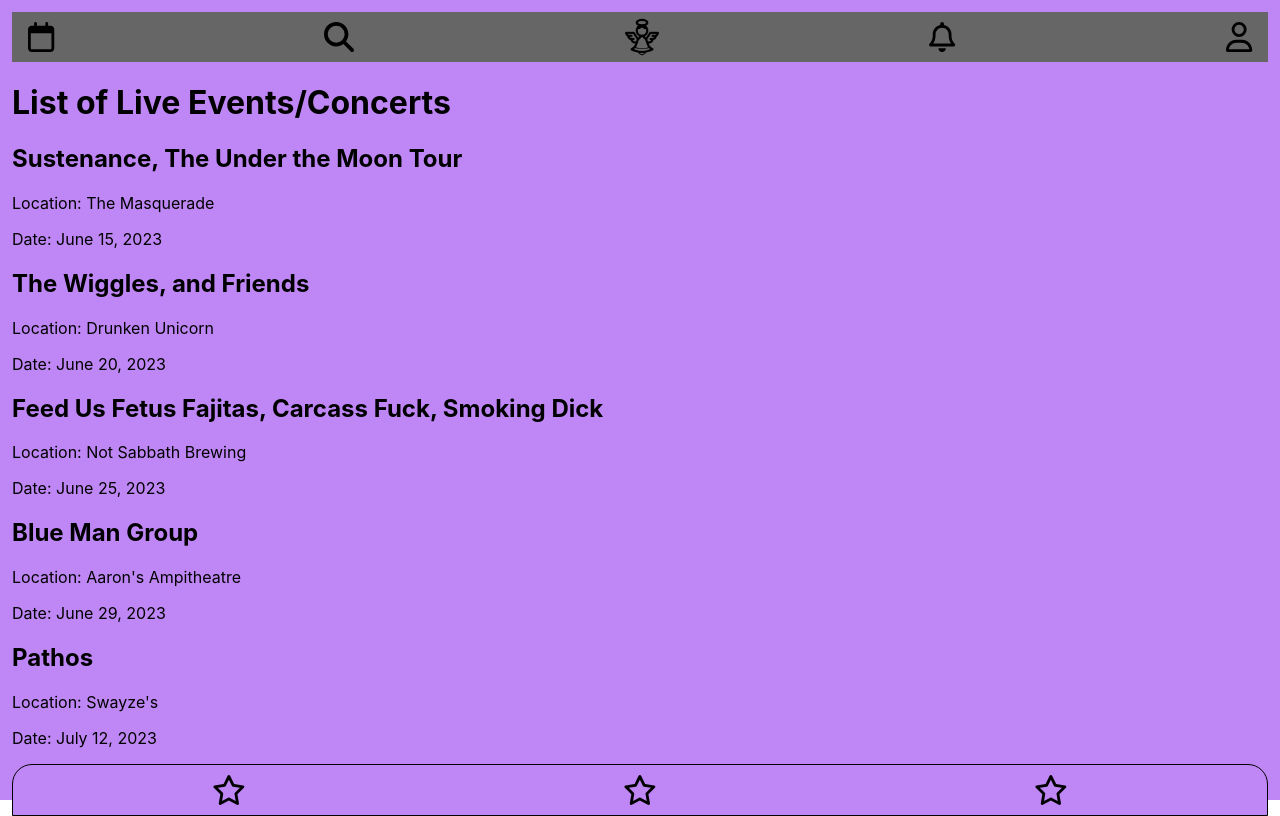
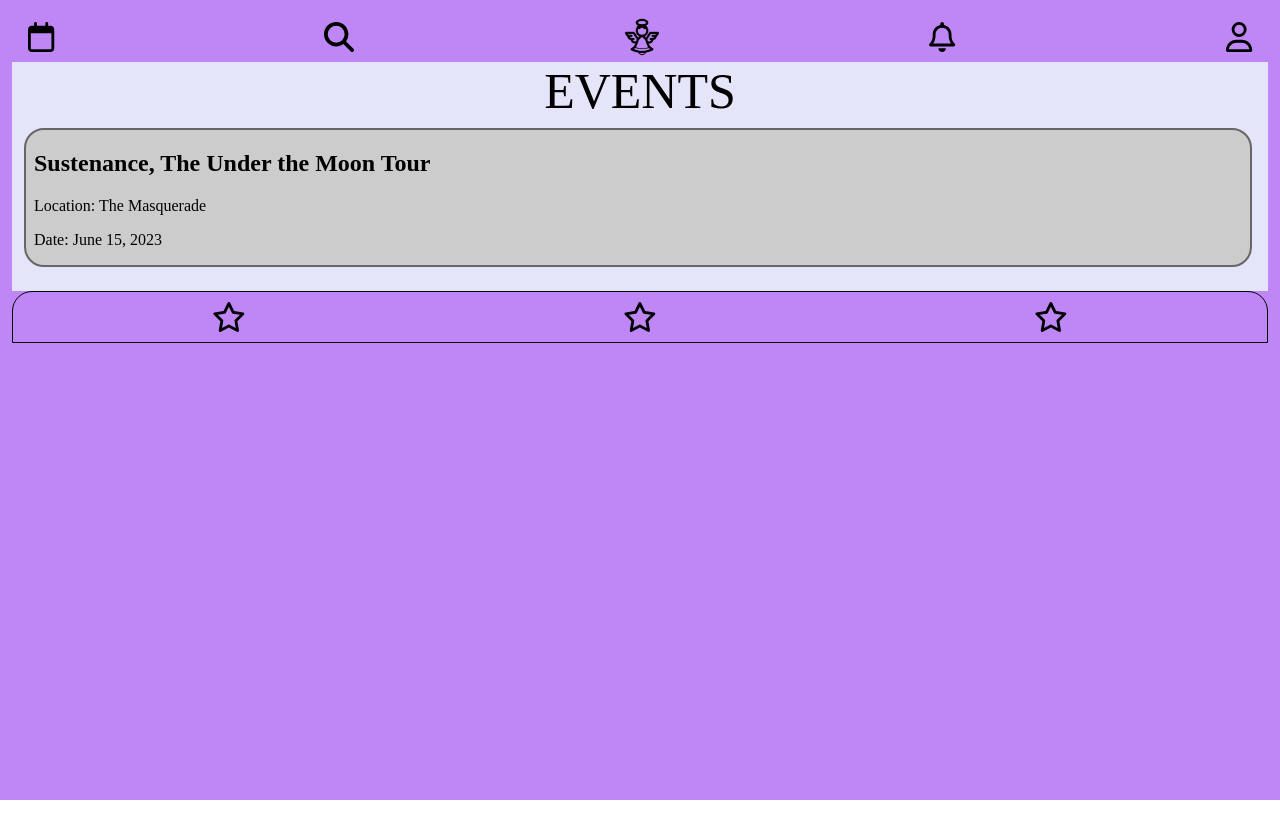
Before and after one commit to GuiltyDogg/angelchoir2, a React (Create React App) app: page / in a window 1280 px wide. Built offline with nearby package versions, Linux system fonts and the light colour scheme.

Commit message:
styled the eventslist (still needs layout)

```diff
--- a/src/design/atoms/navbar/styles.js
+++ b/src/design/atoms/navbar/styles.js
@@ -3,7 +3,6 @@ import colors from "../../subatomics/colors";
 import whitespace from "../../subatomics/whitespace";
 
 export const StyledBar = styled.div`
-  background-color: ${colors.darkGray};
   display: flex;
   height: 50px;
   justify-content: space-between;
--- a/src/design/organisms/eventspage/index.js
+++ b/src/design/organisms/eventspage/index.js
@@ -1,13 +1,4 @@
-// import React from "react";
-
-// function Events() {
-//   return <h1>Poopie Butthole</h1>;
-// }
-
-// export default Events;
-
-import React from "react";
-// import eventStyles from "./styles";
+import { EventBox, EventDiv, EventTitle } from "./styles";
 
 function Events() {
   const events = [
@@ -17,43 +8,46 @@ function Events() {
       location: "The Masquerade",
       date: "June 15, 2023",
     },
-    {
-      id: 2,
-      title: "The Wiggles, and Friends",
-      location: "Drunken Unicorn",
-      date: "June 20, 2023",
-    },
-    {
-      id: 3,
-      title: "Feed Us Fetus Fajitas, Carcass Fuck, Smoking Dick",
-      location: "Not Sabbath Brewing",
-      date: "June 25, 2023",
-    },
-    {
-      id: 4,
-      title: "Blue Man Group",
-      location: "Aaron's Ampitheatre",
-      date: "June 29, 2023",
-    },
-    {
-      id: 5,
-      title: "Pathos",
-      location: "Swayze's",
-      date: "July 12, 2023",
-    },
+    // SHOW MULTIPLE EVENTS
+    // {
+    //   id: 2,
+    //   title: "The Wiggles, and Friends",
+    //   location: "Drunken Unicorn",
+    //   date: "June 20, 2023",
+    // },
+    // {
+    //   id: 3,
+    //   title: "Feed Us Fetus Fajitas, Carcass Fuck, Smoking Dick",
+    //   location: "Not Sabbath Brewing",
+    //   date: "June 25, 2023",
+    // },
+    // {
+    //   id: 4,
+    //   title: "Blue Man Group",
+    //   location: "Aaron's Ampitheatre",
+    //   date: "June 29, 2023",
+    // },
+    // {
+    //   id: 5,
+    //   title: "Pathos",
+    //   location: "Swayze's",
+    //   date: "July 12, 2023",
+    // },
   ];
 
   return (
-    <div>
-      <h1>List of Live Events/Concerts</h1>
+    <EventDiv>
+      <EventTitle>EVENTS</EventTitle>
       {events.map((event) => (
-        <div key={event.id}>
-          <h2>{event.title}</h2>
-          <p>Location: {event.location}</p>
-          <p>Date: {event.date}</p>
-        </div>
+        <EventBox>
+          <div key={event.id}>
+            <h2>{event.title}</h2>
+            <p>Location: {event.location}</p>
+            <p>Date: {event.date}</p>
+          </div>
+        </EventBox>
       ))}
-    </div>
+    </EventDiv>
   );
 }
 
--- a/src/design/organisms/eventspage/styles.js
+++ b/src/design/organisms/eventspage/styles.js
@@ -1 +1,29 @@
-import React from "react";
+import styled from "styled-components";
+import colors from "../../subatomics/colors";
+import whitespace from "../../subatomics/whitespace";
+import fonts from "../../subatomics/fonts";
+import borderradius from "../../subatomics/borderradius";
+
+export const EventTitle = styled.div`
+  display: flex;
+  justify-content: center;
+  margin-bottom: ${whitespace.base};
+  font-size: 50px;
+  font-family: ${fonts.font};
+`;
+
+export const EventBox = styled.div`
+  border: 2px solid ${colors.darkGray};
+  padding-left: ${whitespace.base};
+  font-family: ${fonts.font};
+  background-color: ${colors.lightGray};
+  border-radius: ${borderradius.most};
+  margin-bottom: ${whitespace.base};
+  margin-left: ${whitespace.more};
+  margin-right: ${whitespace.most};
+`;
+
+export const EventDiv = styled.div`
+  background-color: ${colors.bgWhite};
+  padding-bottom: ${whitespace.most};
+`;
--- a/src/design/subatomics/colors/index.js
+++ b/src/design/subatomics/colors/index.js
@@ -2,9 +2,10 @@ export default {
   black: "#000",
   white: "#fff",
 
-  primaryBrand: '#BF87F6',
+  primaryBrand: "#BF87F6",
 
   lightGray: "#ccc",
   darkGray: "#666",
   slateGray: "#202224",
+  bgWhite: "#e5e5f9",
 };
```
